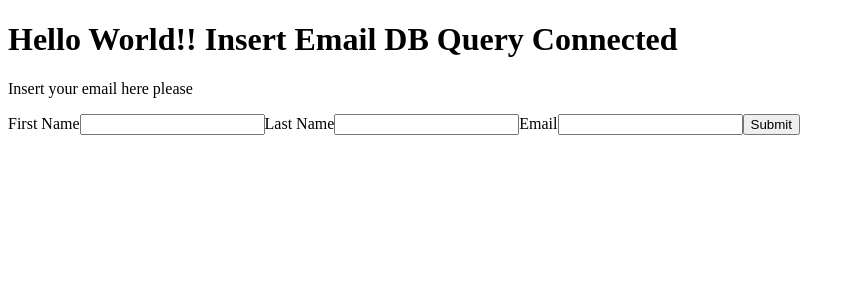
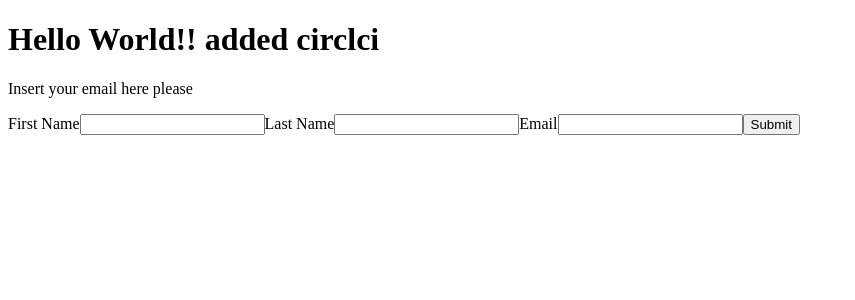
Before and after one commit to alexis-l8/NextJs_Heroku, a Next.js app: page / in a window 1280 px wide. Shown: the top 300 px of the page, without its empty margins (0-855 px from the left). Built offline with nearby package versions, Linux system fonts and the light colour scheme.

Commit message:
added cli to deploy

```diff
--- a/pages/index.js
+++ b/pages/index.js
@@ -1,6 +1,6 @@
 const Index = () => (
   <div>
-    <h1>Hello World!! Insert Email DB Query Connected</h1>
+    <h1>Hello World!! added circlci</h1>
     <p>Insert your email here please</p>
 
     <form action="/api/mailing-list/submit" method="post">
```
